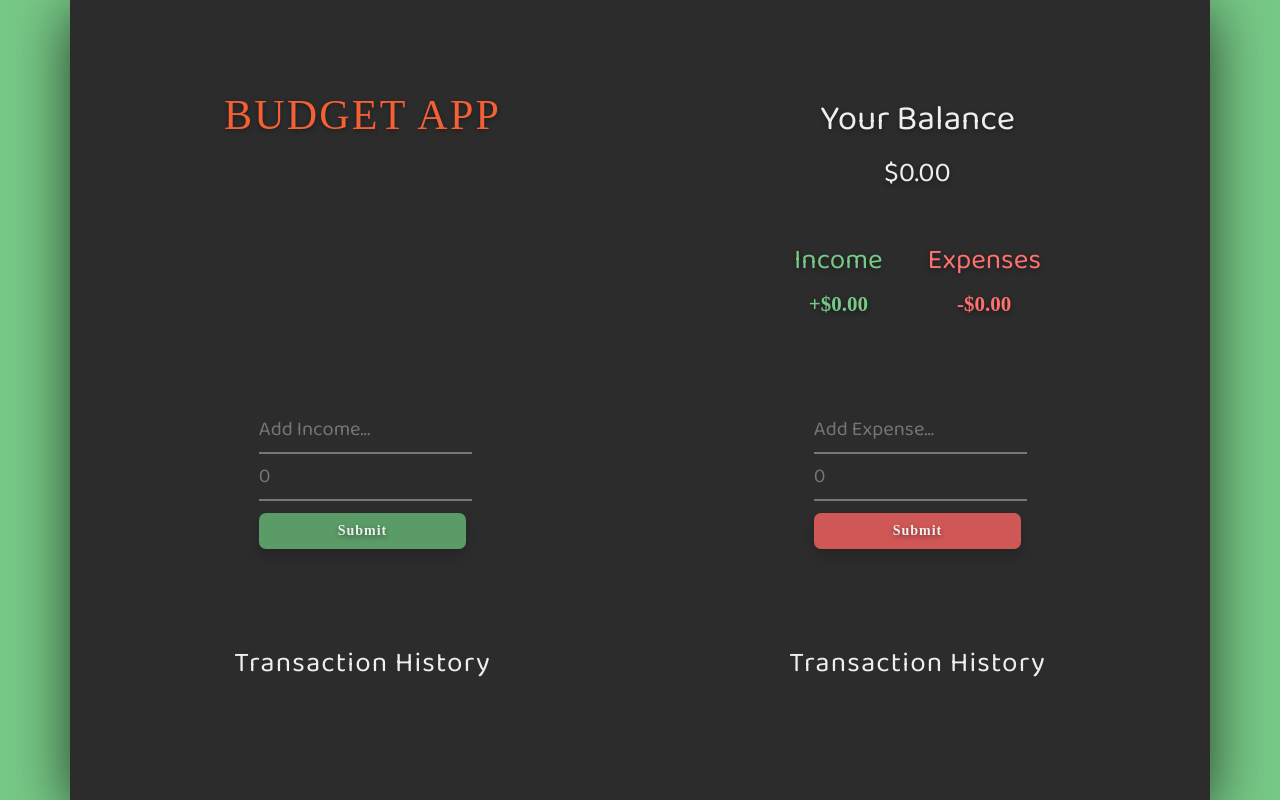
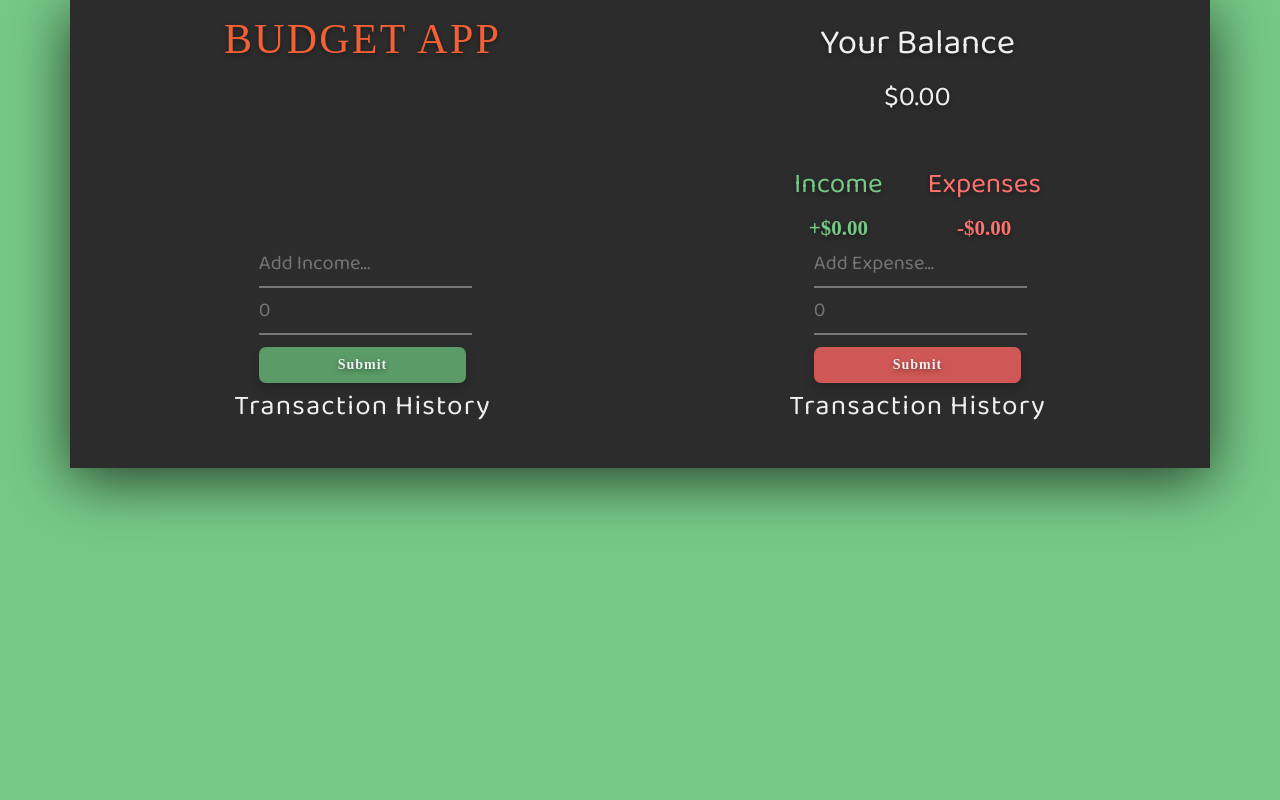
Before and after one commit to Oleg-Irchishyn/React-Budget-App, a React app: page / in a window 1280 px wide. Built offline with nearby package versions, Linux system fonts and the light colour scheme; a web font is replaced by a local one.

Commit message:
Added styles adjustments for mozilla

```diff
--- a/src/App.scss
+++ b/src/App.scss
@@ -22,6 +22,11 @@
 }
 @mixin xl-devices {
   @media screen and (min-width: 1200px) {
+    @content;
+  }
+}
+@mixin landscape-orientation {
+  @media screen and (orientation: landscape) {
     @content;
   }
 }
@@ -56,6 +61,21 @@ $font-secondary: "Baloo Da 2", serif;
   }
 }
 
+@-moz-document url-prefix() {
+  .app-wrapper {
+    .header,
+    .balance,
+    .form-wrapper {
+      margin-bottom: 2vh;
+    }
+  }
+  .input-group {
+    input[type="number"] {
+      -moz-appearance: textfield;
+    }
+  }
+}
+
 .app-wrapper {
   display: flex;
   flex-wrap: wrap;
@@ -65,6 +85,13 @@ $font-secondary: "Baloo Da 2", serif;
   border-radius: 0.5rem;
   height: 100vh;
   padding: 0 15px 0 15px;
+  @include landscape-orientation {
+    height: auto;
+    padding: 15px;
+    @-moz-document url-prefix() {
+      height: auto;
+    }
+  }
 }
 
 .header {
```
